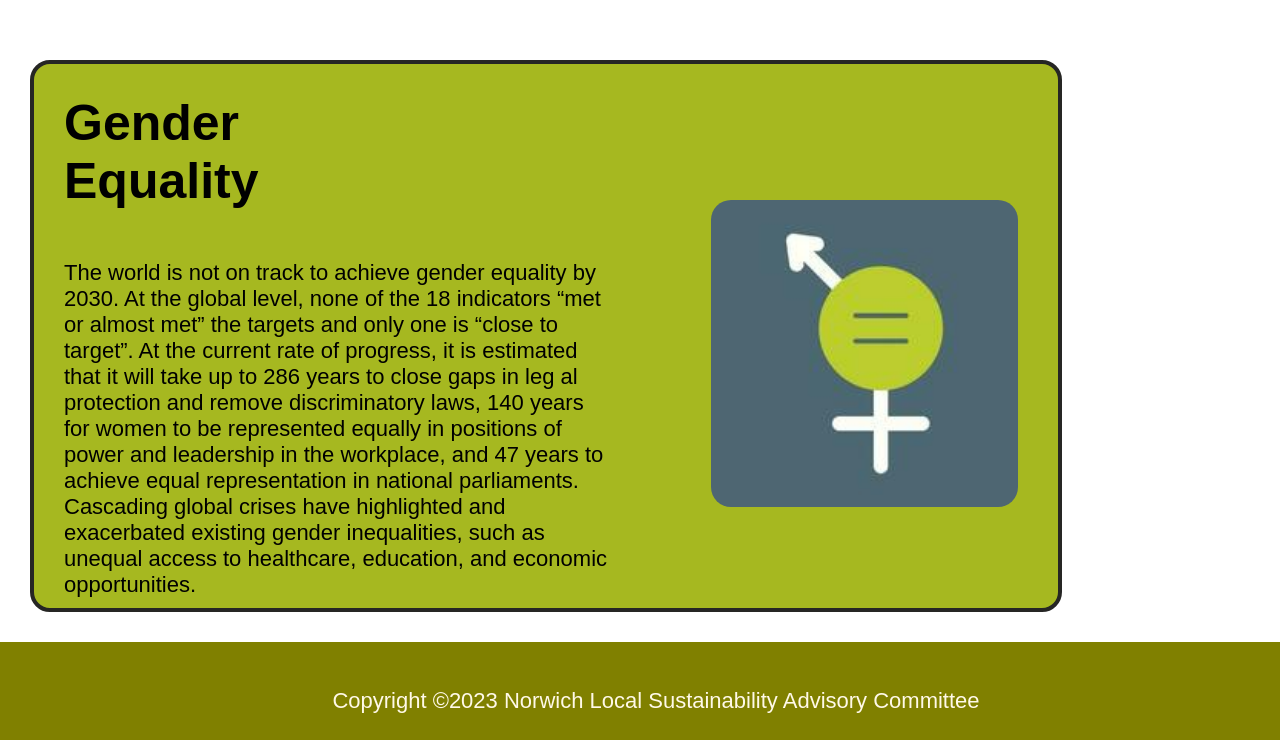
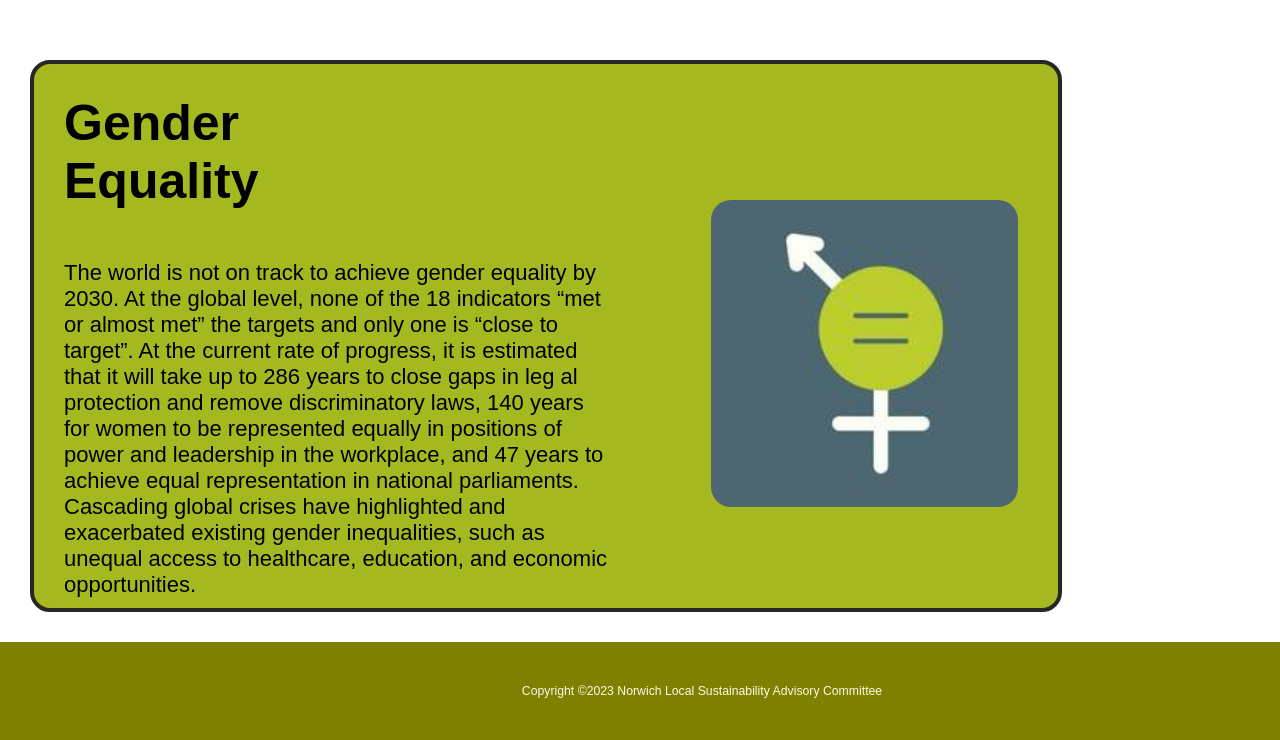
Before and after one commit to 2Fudz2/web-dev-work, a website: page goals.html in a window 1280 px wide. Shown: the part 1259-1999 px from the top of the page. Drawn offline with Linux system fonts and the light colour scheme.

Commit message:
footer changes

```diff
--- a/goals.css
+++ b/goals.css
@@ -69,6 +69,16 @@ p {
 
 }
 
+footer p {
+    background-color: olive;
+    font-size: 0.7em;
+    text-align: center;
+    color: #fff9e8;
+    padding: 16px;
+    bottom: 0;
+    width: 100%;
+}
+
 footer{
     background-color: olive;
     font-size: 0.7em;
@@ -77,7 +87,9 @@ footer{
     padding: 16px;
     bottom: 0;
     width: 100%;
+    overflow-y: hidden;
 }
+
 footer a:link{
     color: #fff9e8;
     background-color: olive;
```
